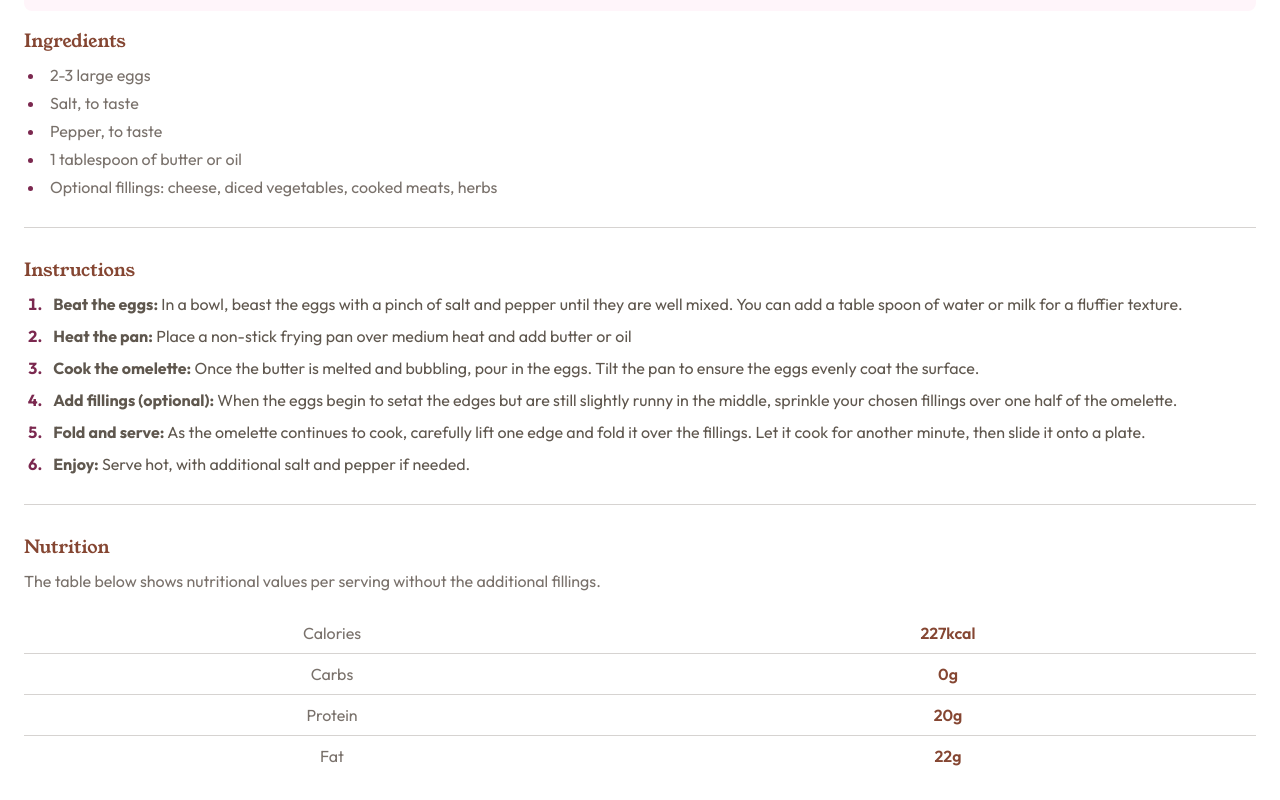
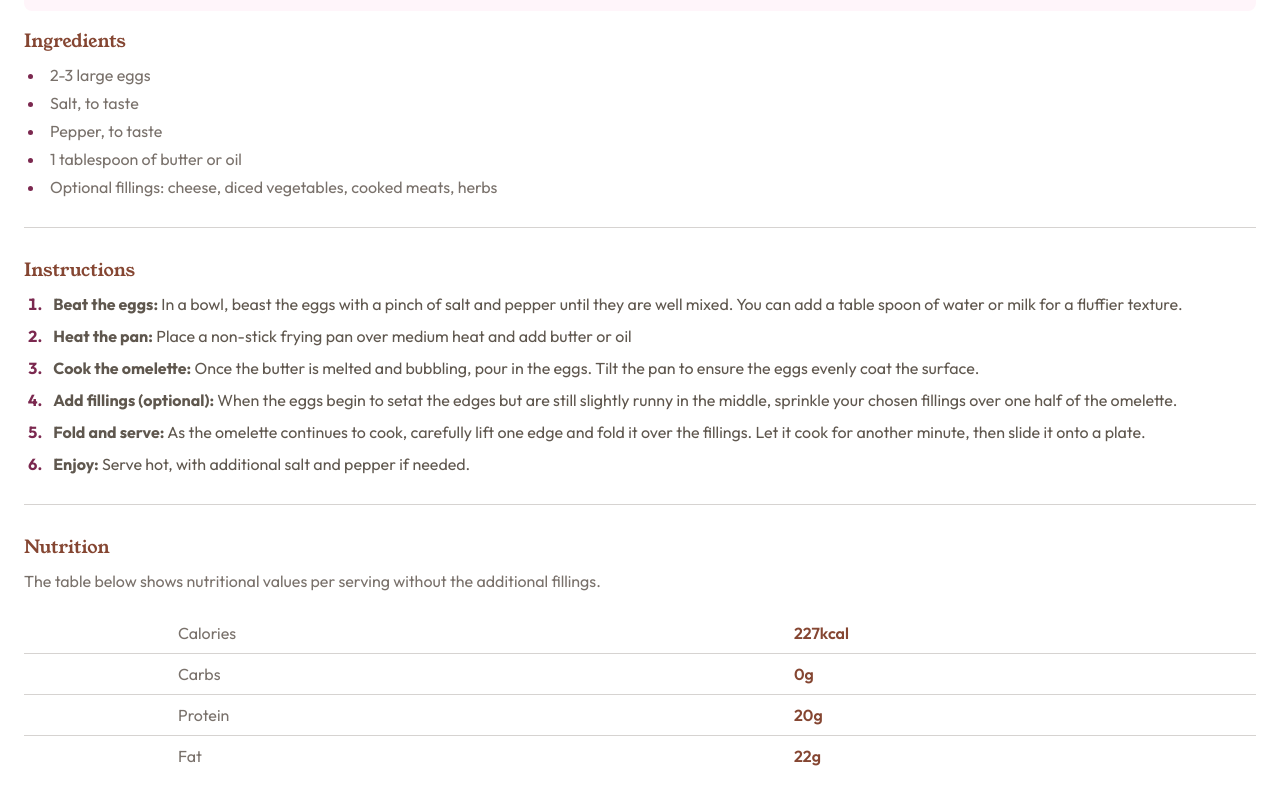
Before and after one commit to iArmanKarimi/challenge-recipe-page, a React (Vite) app: page / in a window 1280 px wide. Shown: the part 850-1650 px from the top of the page. Built offline with nearby package versions, Linux system fonts and the light colour scheme.

Commit message:
feat(finish sm): adjust nutrition table layout for better alignment

```diff
--- a/src/components/Card.tsx
+++ b/src/components/Card.tsx
@@ -112,7 +112,7 @@ export default function Card() {
 						The table below shows nutritional values per serving without the
 						additional fillings.
 					</p>
-					<div className="grid grid-cols-2 mt-5 text-center divide-stone-300 grid-table">
+					<div className="grid grid-cols-2 mt-5  *:pl-[25%] grid-table divide-stone-300">
 						<div>Calories</div>
 						<div>227kcal</div>
 
```
